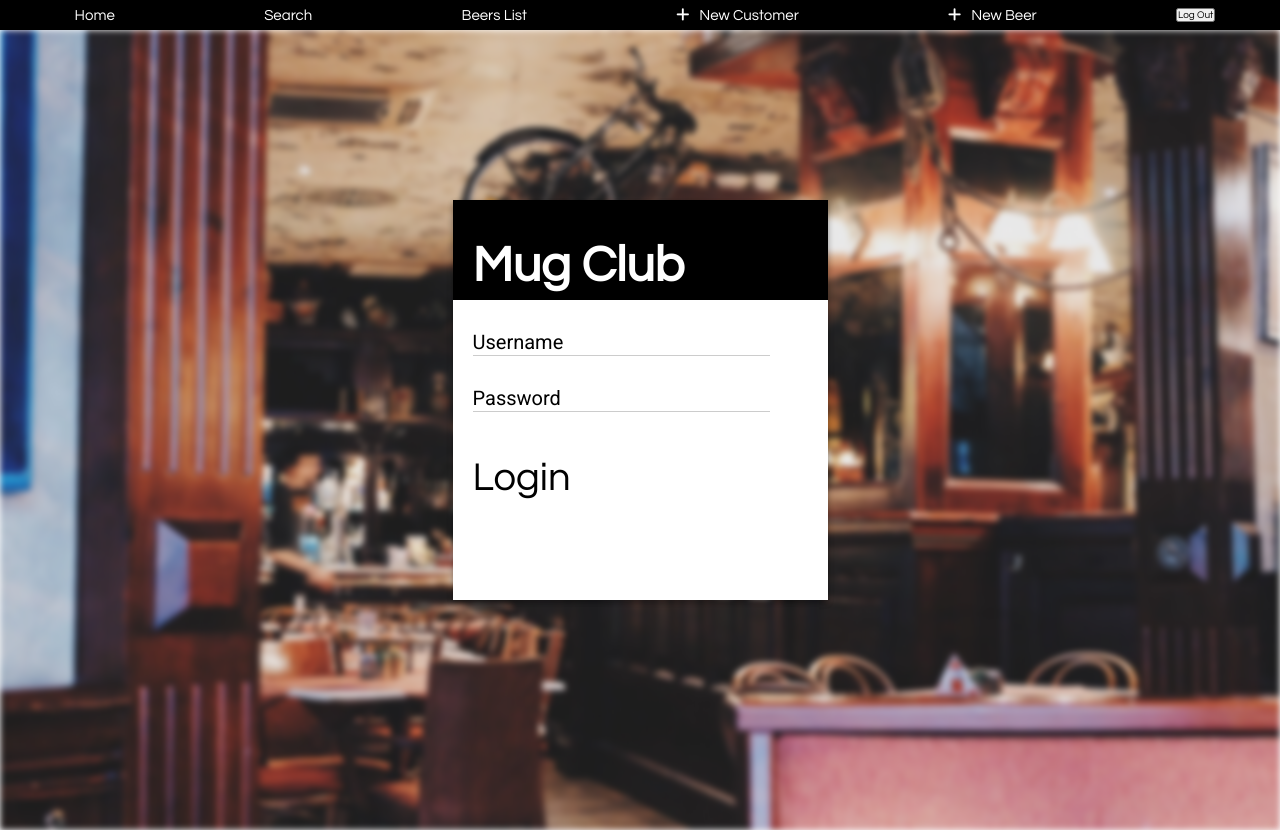
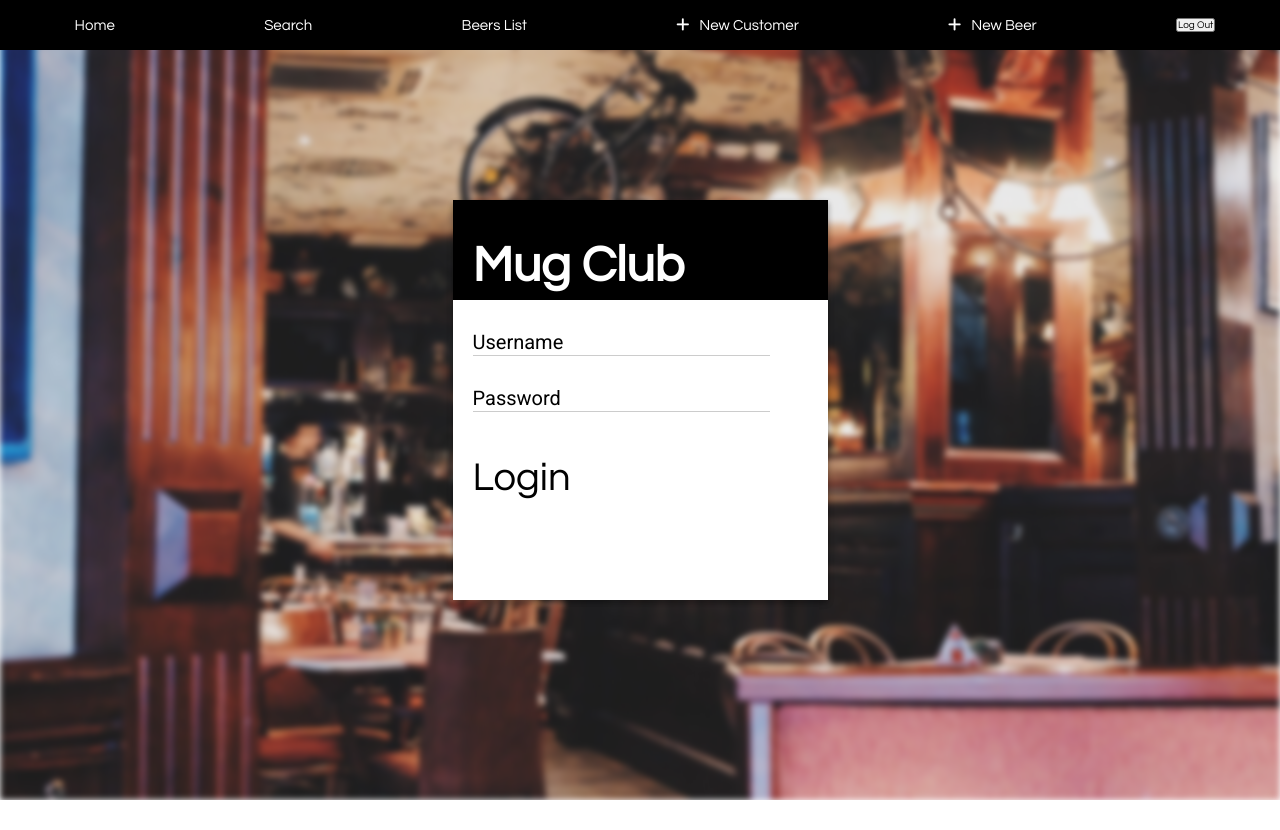
Before and after one commit to r742davis/Mug-Club, a React (Create React App) app in the folder client/: page / in a window 1280 px wide. After the commit the page ends 800 px from the top, so only its background shows below. Built offline with nearby package versions, Linux system fonts and the light colour scheme; no server answers.

Commit message:
Expanded Navigation, fixed inconsistent stylings. Wrapped customer display in container that is in line with amterial design UI

```diff
--- a/client/src/components/styles/BeerDisplay.module.css
+++ b/client/src/components/styles/BeerDisplay.module.css
@@ -2,14 +2,13 @@
   min-width: 550px;
   height: auto;
   margin: 5rem;
+  margin-top: 10rem;
   display: flex;
   flex-direction: column;
   align-items: center;
   flex-wrap: wrap;
   border-radius: 1rem;
-  /* border: 3px solid black; */
   box-shadow: 0 3px 6px rgba(0,0,0,0.16), 0 3px 6px rgba(0,0,0,0.23);
-
 }
 .DisplayContainer h1 {
   width: 100%;
--- a/client/src/components/styles/Customer.module.css
+++ b/client/src/components/styles/Customer.module.css
@@ -4,11 +4,11 @@
   border-radius: 1rem;
   background: white;
   box-shadow: 0 3px 6px rgba(0,0,0,0.16), 0 3px 6px rgba(0,0,0,0.23);
-  transition: 0.25s;
+  transition: 0.125s;
 }
 .CustomerBox:hover {
   transform: scale(1.01);
-  transition: 0.25s;
+  transition: 0.125s;
 }
 .CustomerBoxTitle {
   padding: 2rem;
@@ -32,12 +32,15 @@
 .CompletedCustomerBox h2 {
   padding: 1rem;
   padding-left: 2rem;
-  font-size: 2rem;
+  font-size: 1.5rem;
   font-family: 'Roboto', sans-serif;
+  width: 150px;
+  text-align: right;
 }
 .CustomerBox h2:nth-child(2),
 .CompletedCustomerBox h2:nth-child(2) {
   color: #0288d1;
+  text-align: left;
 }
 .CustomerBox button,
 .CompletedCustomerBox button {
--- a/client/src/pages/Navigation.js
+++ b/client/src/pages/Navigation.js
@@ -4,7 +4,7 @@ import classes from './styles/Navigation.module.css';
 
 const navigation = (props) => {
   return (
-    <nav className={classes.container}>
+    <nav className={classes.navbar}>
       <ul className={classes.list}>
         <li className={classes.item}>
           <Link to="/" className={classes.link}>Home</Link>
--- a/client/src/pages/Search.js
+++ b/client/src/pages/Search.js
@@ -43,10 +43,11 @@ const Search = (props) => {
           className={classes.Input}
           value={props.search}
           onChange={props.updateSearch} />
-      </div>
       <div className={classes.CustomerContainer}>
         { mappedCustomers }
       </div>
+      </div>
+
     </div>
     </>
   )
--- a/client/src/pages/styles/Navigation.module.css
+++ b/client/src/pages/styles/Navigation.module.css
@@ -1,11 +1,11 @@
-.container {
+.navbar {
+  position: fixed;
   background: black;
-  height: 3rem;
+  height: 5rem;
   display: flex;
   justify-content: center;
   box-sizing: border-box;
   padding: 0;
-  position: sticky;
   top: 0;
   width: 100%;
   z-index: 1000;
@@ -34,7 +34,6 @@
   background: none;
   color: white;
   border: none;
-  border-radius: 0.5rem;
   font-size: 1.5rem;
   transition: 0.25s;
   cursor: pointer;
@@ -52,3 +51,6 @@ i {
   font-size: 1.5rem;
   align-self: center;
 }
+.Logout {
+
+}
--- a/client/src/pages/styles/Search.module.css
+++ b/client/src/pages/styles/Search.module.css
@@ -3,6 +3,10 @@
   flex-direction: column;
   justify-content: center;
   margin: 5rem;
+  margin-top: 10rem;
+  box-shadow: 0 3px 6px rgba(0,0,0,0.16), 0 3px 6px rgba(0,0,0,0.23);
+  border-radius: 0.5rem;
+  padding: 5rem;
 }
 .Label {
   /* margin: 5rem 0 1rem 5rem; */
```
